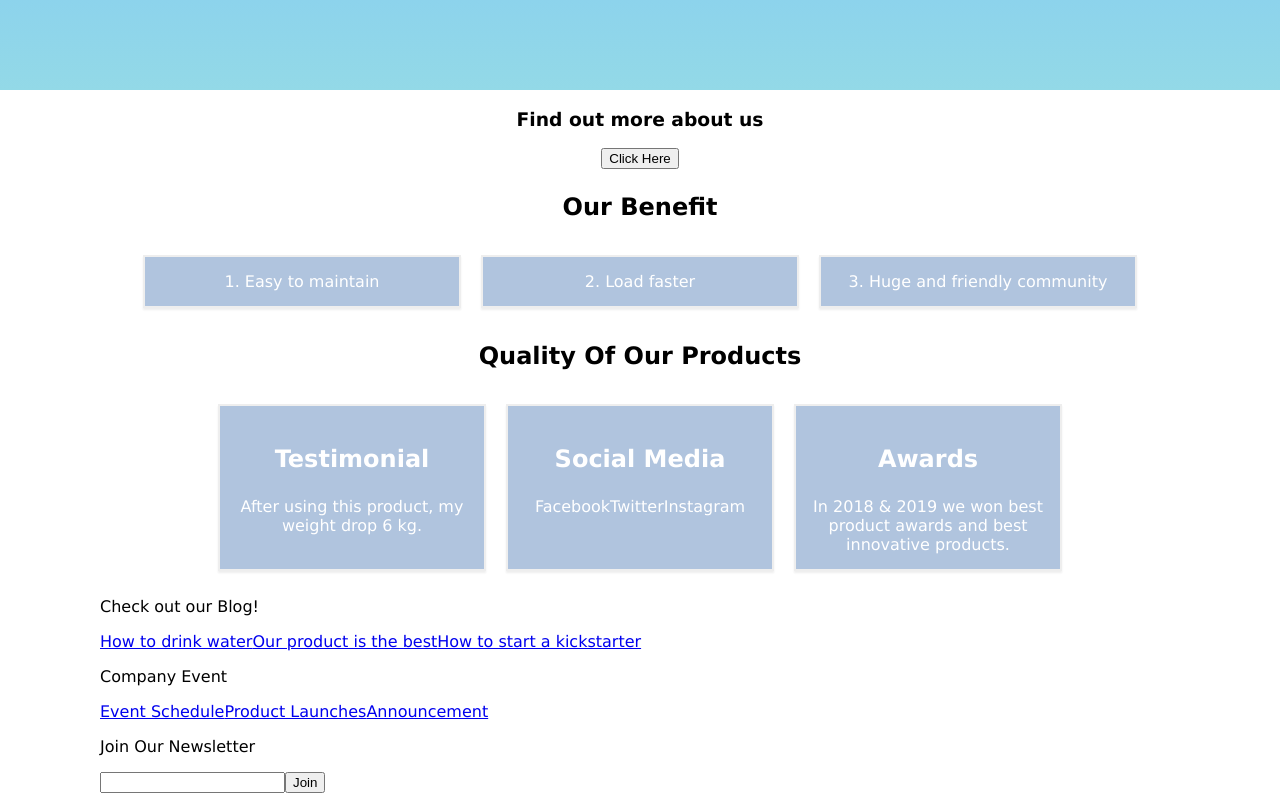
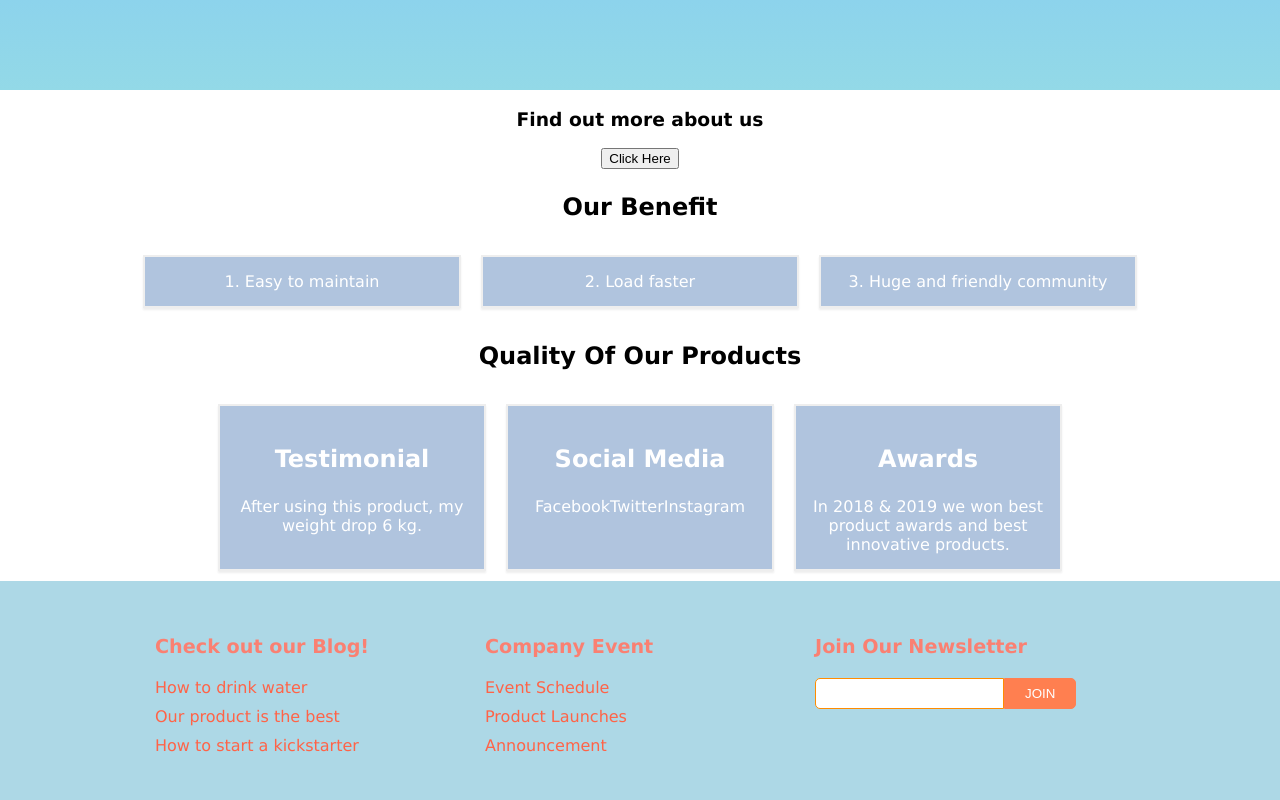
Before and after one commit to monkeycodetrash/test-halojasa, a React app: page / in a window 1280 px wide. Shown: the part 339-1139 px from the top of the page. Built offline with nearby package versions, Linux system fonts and the light colour scheme.

Commit message:
2nd commit

```diff
--- a/src/components/Contents/Additional/Additional.css
+++ b/src/components/Contents/Additional/Additional.css
@@ -1,4 +1,61 @@
 .Additional {
+    max-width: 100%;
+    margin: auto;
+    background: lightblue;
+    padding: 25px 0px;
+}
+
+.Additional p {
+    font-weight: bold;
+    color: salmon;
+    font-size: 1.2em;
+}
+
+.Additional span > a {
+    display: block;
+    text-decoration: none;
+    color: tomato;
+    margin-bottom: 10px;
+}
+
+.Additional input {
+    padding: 7px 5px;
+    border: 1px solid darkorange;
+    border-radius: 0px;
+    outline: 0;
+    border-top-left-radius: 5px;
+    border-bottom-left-radius: 5px;
+
+}
+
+.Additional button {
+    padding: 7px 20px;
+    background: coral;
+    border: 1px solid coral;
+    color: white;
+    cursor: pointer;
+    outline: 0;
+    border-top-right-radius: 5px;
+    border-bottom-right-radius: 5px;
+}
+.Additional button:hover {
+    border: 1px solid coral;
+    background: tomato;
+    color: white;
+}
+
+.Wrap {
     max-width: 1080px;
     margin: auto;
 }
+
+.Flex {
+    display: flex;
+    justify-content: center;
+    flex-wrap: wrap;
+}
+
+.Flex > div {
+    margin: 10px;
+    width: 310px;
+}
--- a/src/components/Contents/Additional/Additional.js
+++ b/src/components/Contents/Additional/Additional.js
@@ -4,7 +4,8 @@ import cssAdditional from './Additional.css';
 const additional = () => {
     return (
         <div className={cssAdditional.Additional}>
-            <div className={cssAdditional.flex}>
+            <div className={cssAdditional.Wrap}>
+                <div className={cssAdditional.Flex}>
                     <div>
                         <p>Check out our Blog!</p>
                         <span><a href="#">How to drink water</a></span>
@@ -21,7 +22,8 @@ const additional = () => {
                         <p>Join Our Newsletter</p>
                         <div>
                             <input type="email" />
-                        <button>Join</button>
+                            <button>JOIN</button>
+                        </div>
                     </div>
                 </div>
             </div>
```
Lines whose indentation alone changed are shown as unchanged.
